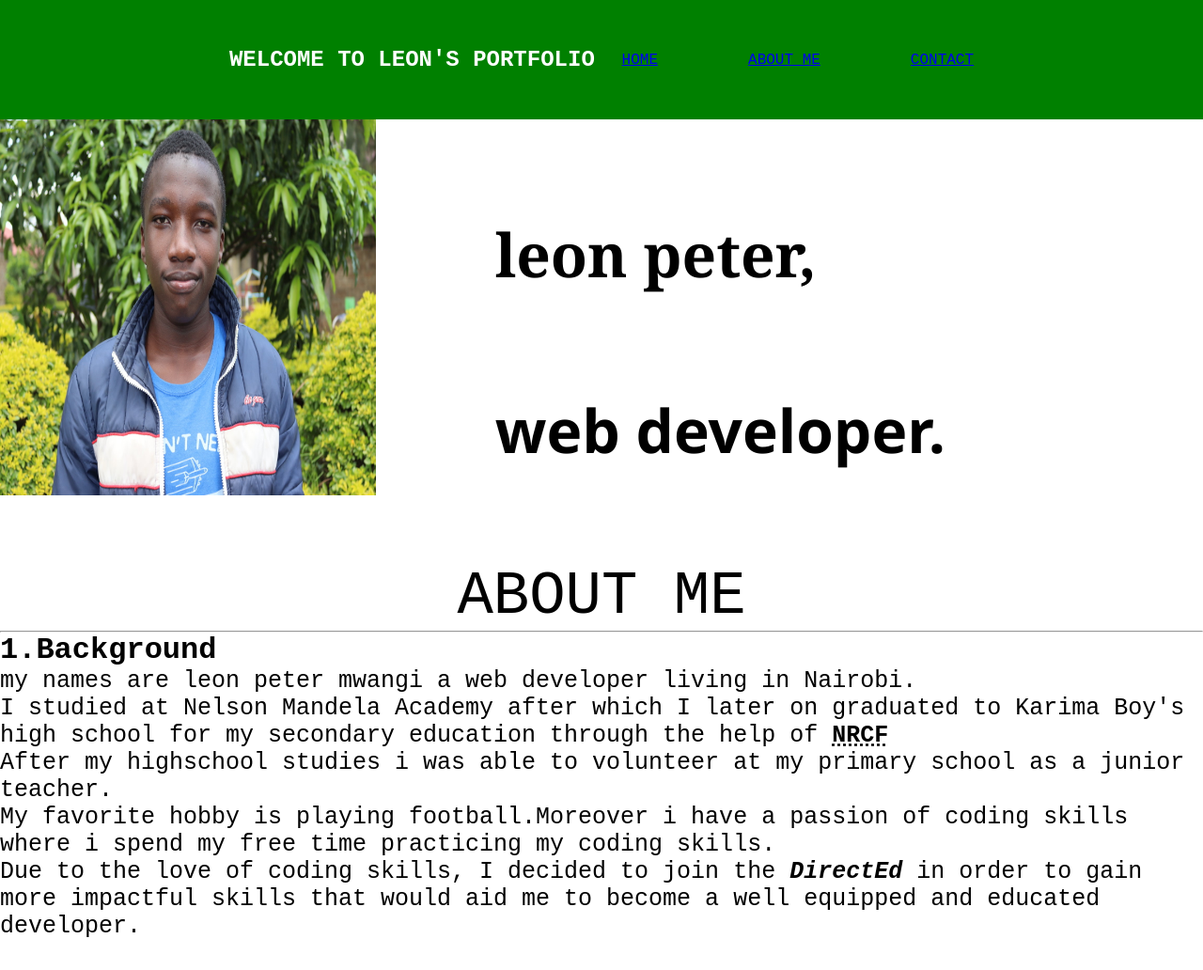
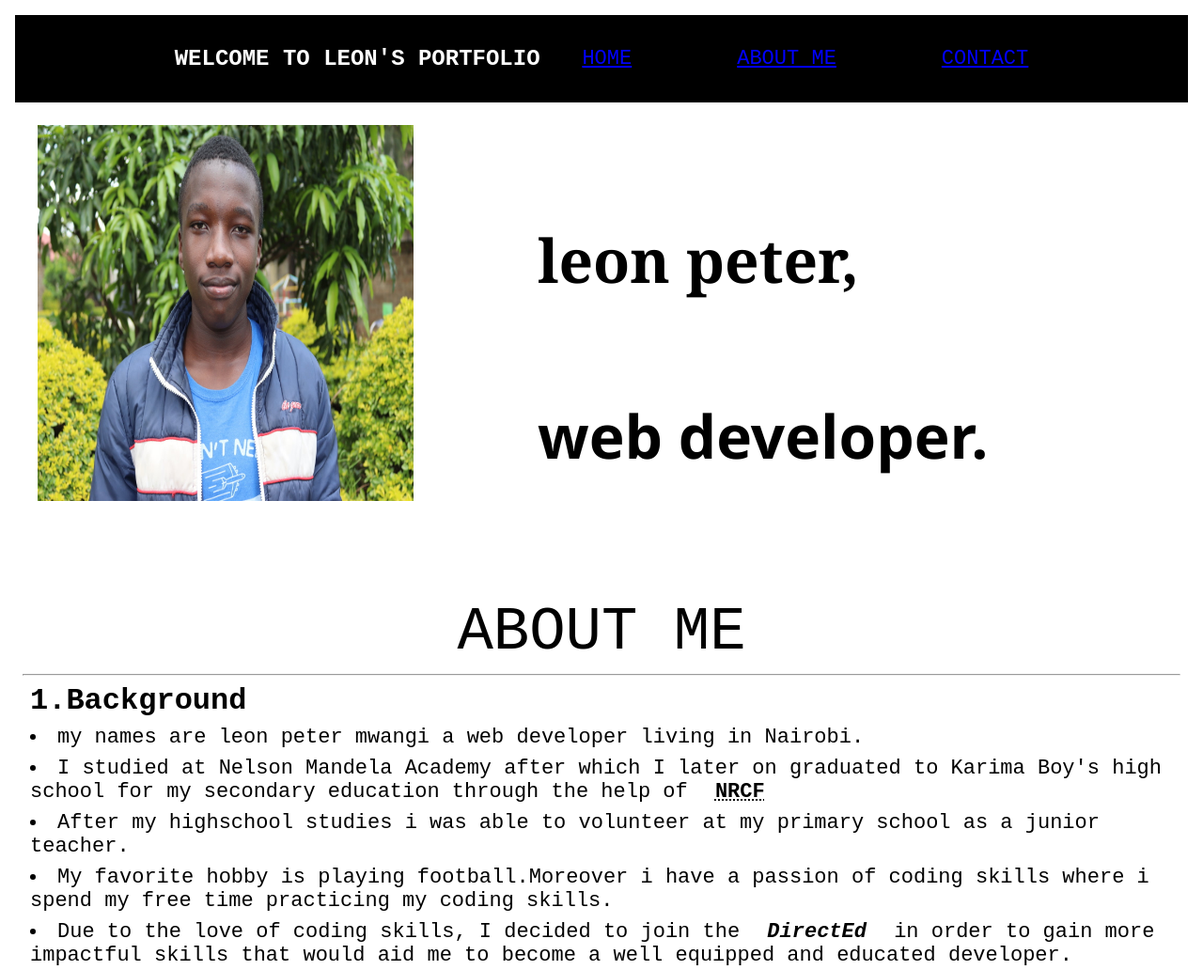
Before and after one commit to leon-peter/project, a plain HTML site: page index.html in a window 1280 px wide. Shown: the top 1032 px of the page at 94% size. Drawn offline with Linux system fonts and the light colour scheme.

Commit message:
Initial commit

```diff
--- a/index.html
+++ b/index.html
@@ -5,10 +5,11 @@
     <meta charset="UTF-8">
     <meta http-equiv="X-UA-Compatible" content="IE=edge">
     <meta name="viewport" content="width=device-width, initial-scale=1.0">
-    <link rel="stylesheet" href="style.css">
 
 
     <title>LEON PORTFOLIO WEBSITE</title>
+    <link rel="stylesheet" href="style.css">
+
 
 </head>
 
@@ -28,6 +29,7 @@
 
         <div class="rightdiv">
             <ul>
+
                 <h2>leon peter,</h2>
                 <h3>web developer.</h3>
             </ul>
@@ -41,23 +43,36 @@
             <section>
 
                     <h4>
-                   1.Background
-                </h4><p>my names are leon peter mwangi a web developer living in Nairobi. </p>
-                <p>I studied at Nelson Mandela Academy after which I  later on  graduated to Karima Boy's high school for my secondary education through the help of <strong> <abbr title="Ngong Road Children Foundation">NRCF</abbr></strong></p>
-                <p>After my highschool studies i was able to volunteer at my primary school as a junior teacher.</p>
-                <p>My favorite hobby is playing football.Moreover i have a passion of coding skills where i spend my free time practicing my coding skills.</p>
-                <p>Due to the love of coding skills, I decided to join the <strong><em>DirectEd</em></strong> in order to gain more impactful skills that would aid me to become a well equipped and educated developer.</p>
+                   1.Background</h4>
+                   <ul>
+
+                        </ul>
+                        <li>my names are leon peter mwangi a web developer living in Nairobi. </li>
+                        <li>I studied at Nelson Mandela Academy after which I  later on  graduated to Karima Boy's high school for my secondary education through the help of <strong> <abbr title="Ngong Road Children Foundation">NRCF</abbr></strong></li>
+
+                        <li>After my highschool studies i was able to volunteer at my primary school as a junior teacher.</li>
+
+                        <li>My favorite hobby is playing football.Moreover i have a passion of coding skills where i spend my free time practicing my coding skills.</li>
+
+                        <li>Due to the love of coding skills, I decided to join the <strong><em>DirectEd</em></strong> in order to gain more impactful skills that would aid me to become a well equipped and educated developer.</li>
+
+                  </ul>
+
+
                 <br>
+
+
                 <br>
                 <h5>
                     2.Mini-projects
 
                 </h5>
+
                 <p>
                   <a href="https://github.com/leon-peter/tailwind.git">https://github.com/leon-peter/tailwind.git</a></p>
 
-                 <p> <a href="https://github.com/leon-peter/css.git">https://github.com/leon-peter/css.git</a> </p>
-                 <p><a href="https://github.com/leon-peter/html.git">https://github.com/leon-peter/html.git</a></p>
+                  <p> <a href="https://github.com/leon-peter/css.git">https://github.com/leon-peter/css.git</a> </p>
+                    <p><a href="https://github.com/leon-peter/html.git">https://github.com/leon-peter/html.git</a></p>
                  <summary>The above are links to my github repository with the various projects from css, tailwindcss and html</summary>
 
 
@@ -70,8 +85,7 @@
             <section id="contact" style="text-align: center; font-size: 64px;">CONTACT</section >
                 <hr>
                 <h2>My contact Form</h2>
-                <form action="https://github.com/leon-peter"
-                method="get">
+                <form >
                 <fieldset>
                    <legend>
                        Send Me A Message
@@ -108,8 +122,9 @@
            <footer>
             <p>Email:leonmwangi07@gmail.com</p>
             <p>Telephone no:+254793658943</p>
-            <p>Copyright &copy; leon peter</p>
+            <p>Copyright &lt;&lt;&lt; &copy; &gt;&gt;&gt; leon peter</p>
 
+<a href="#">Back to top</a>
 
 
 
--- a/style.css
+++ b/style.css
@@ -1,7 +1,8 @@
 * {
-    margin: 0;
+    margin: 8px;
     padding: 0;
     font-family: 'Courier New', Courier, monospace;
+
 
 }
 h1 {
@@ -12,8 +13,11 @@ nav {
     justify-content: center;
     align-items: center;
     display: flex;
-    background-color:green;
-    padding: 50px;
+    background-color:black;
+    padding: 25px;
+    position: sticky;
+    top: 0;
+    margin: 0%;
 }
 img {
     height: 400px;
@@ -57,7 +61,7 @@ h4  {
     font-size: 32px;
 }
 p {
-    font-size: 25px;
+   font-size: 22px;
 }
 h5 {
     font-size: 32px;
@@ -65,3 +69,10 @@ h5 {
 summary {
     font-size: 25px;
 }
+a {
+    font-size: 22px;
+    color: blue;
+}
+section, ul{
+    font-size: 22px;
+}
```
